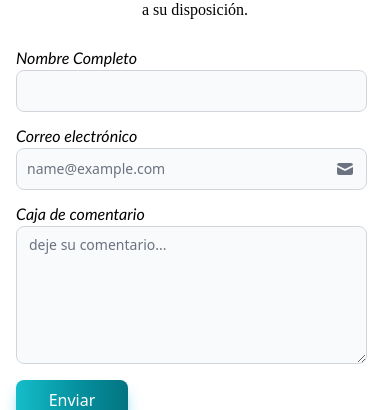
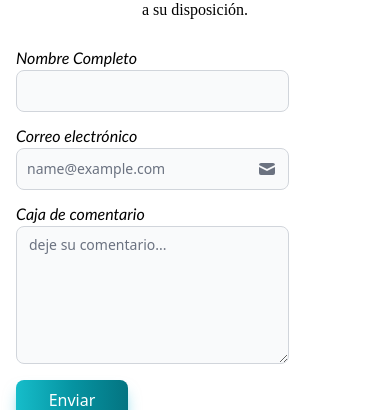
Before and after one commit to Danielcabrera1988/biblioteca-leg, a React (Vite) app: page /contact in a window 390 px wide. Shown: the part 128-538 px from the top of the page. Built offline with nearby package versions, Linux system fonts and the light colour scheme.

Commit message:
fix-styling-responsive-form

```diff
--- a/src/uiDesing/components/Form.tsx
+++ b/src/uiDesing/components/Form.tsx
@@ -19,7 +19,7 @@ export const Form = () => {
       </h3>
       <p className="mx-4 italic text-start font-Calibri">Nombre Completo</p>
       <TextInput
-        className="mx-4 mb-3 max-w-[90%] md:max-w-[50%]"
+        className="mx-4 mb-3 max-w-[70%] md:max-w-[50%] lg:max-w-[30%]"
         id="small"
         type="text"
         sizing="sm"
@@ -27,7 +27,7 @@ export const Form = () => {
       />
       <p className="mx-4 italic text-start font-Calibri">Correo electrónico</p>
       <TextInput
-        className="mx-4 mb-3 max-w-[90%] md:max-w-[50%]"
+        className="mx-4 mb-3 max-w-[70%] md:max-w-[50%] lg:max-w-[30%]"
         id="email4"
         type="email"
         rightIcon={HiMail}
@@ -36,7 +36,7 @@ export const Form = () => {
       />
       <p className="mx-4 italic text-start font-Calibri">Caja de comentario</p>
       <Textarea
-        className="mx-4 max-w-[90%] md:max-w-[50%]"
+        className="mx-4 max-w-[70%] md:max-w-[50%] lg:max-w-[30%]"
         placeholder="deje su comentario..."
         required
         rows={6}
```
